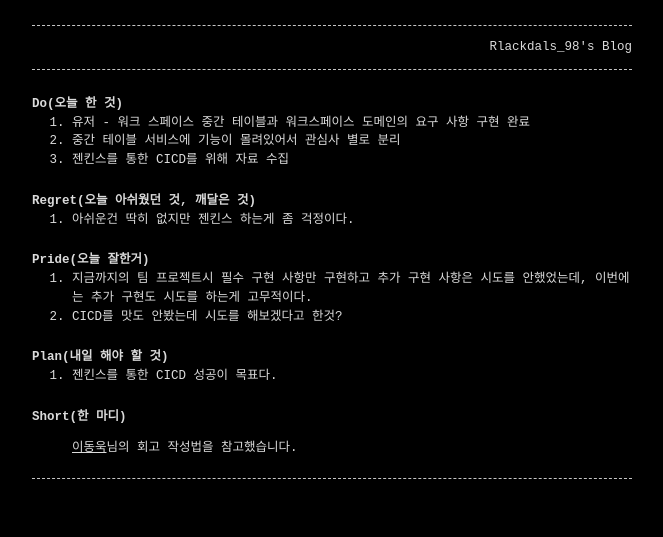
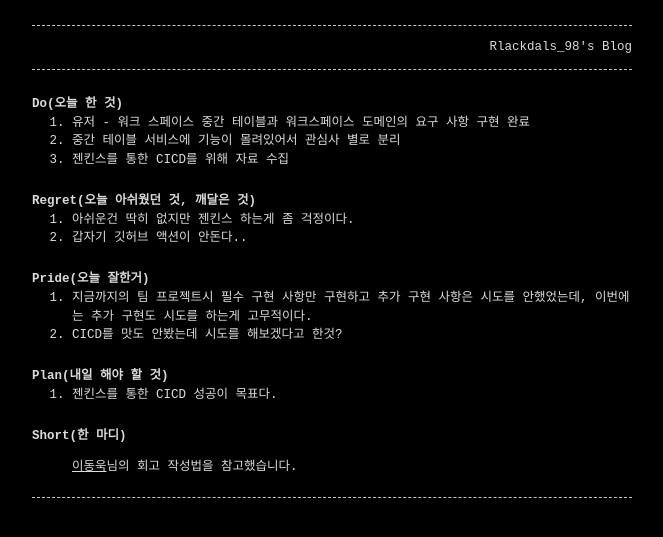
Before and after one commit to Rlackdals981010/Rlackdals981010.github.io, a Jekyll site: the page built from _daily/2024-10-15-양식.md, in a window 1280 px wide. Shown: the top 537 px of the page, without its empty margins (308-971 px from the left). Built offline with Jekyll 4.4.1, drawn with Linux system fonts in a browser that asks for light colours.

Commit message:
20241015 회고

```diff
--- a/_daily/2024-10-15-양식.md
+++ b/_daily/2024-10-15-양식.md
@@ -11,6 +11,7 @@ permalink: /daily/20241015
 
 # Regret(오늘 아쉬웠던 것, 깨달은 것)
 1. 아쉬운건 딱히 없지만 젠킨스 하는게 좀 걱정이다.
+2. 갑자기 깃허브 액션이 안돈다..
 
 # Pride(오늘 잘한거)
 1. 지금까지의 팀 프로젝트시 필수 구현 사항만 구현하고 추가 구현 사항은 시도를 안했었는데, 이번에는 추가 구현도 시도를 하는게 고무적이다.
```
